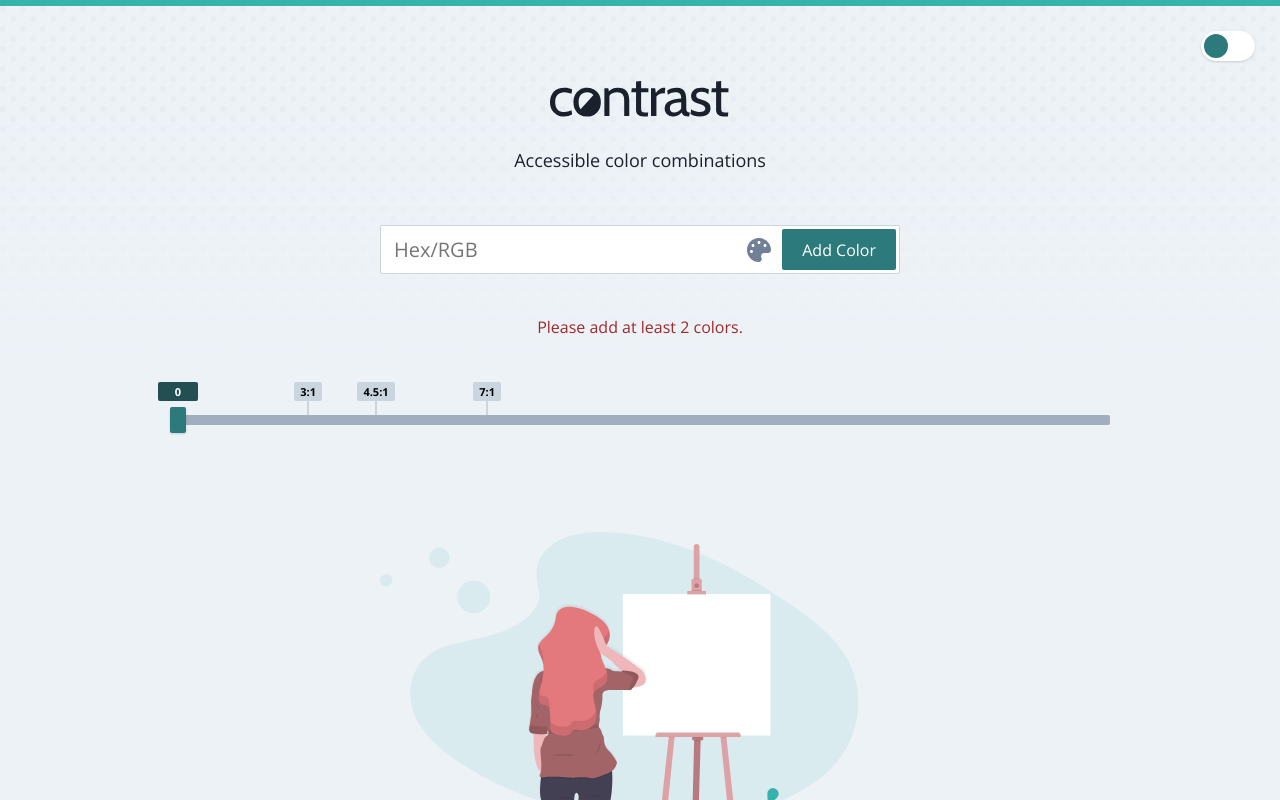
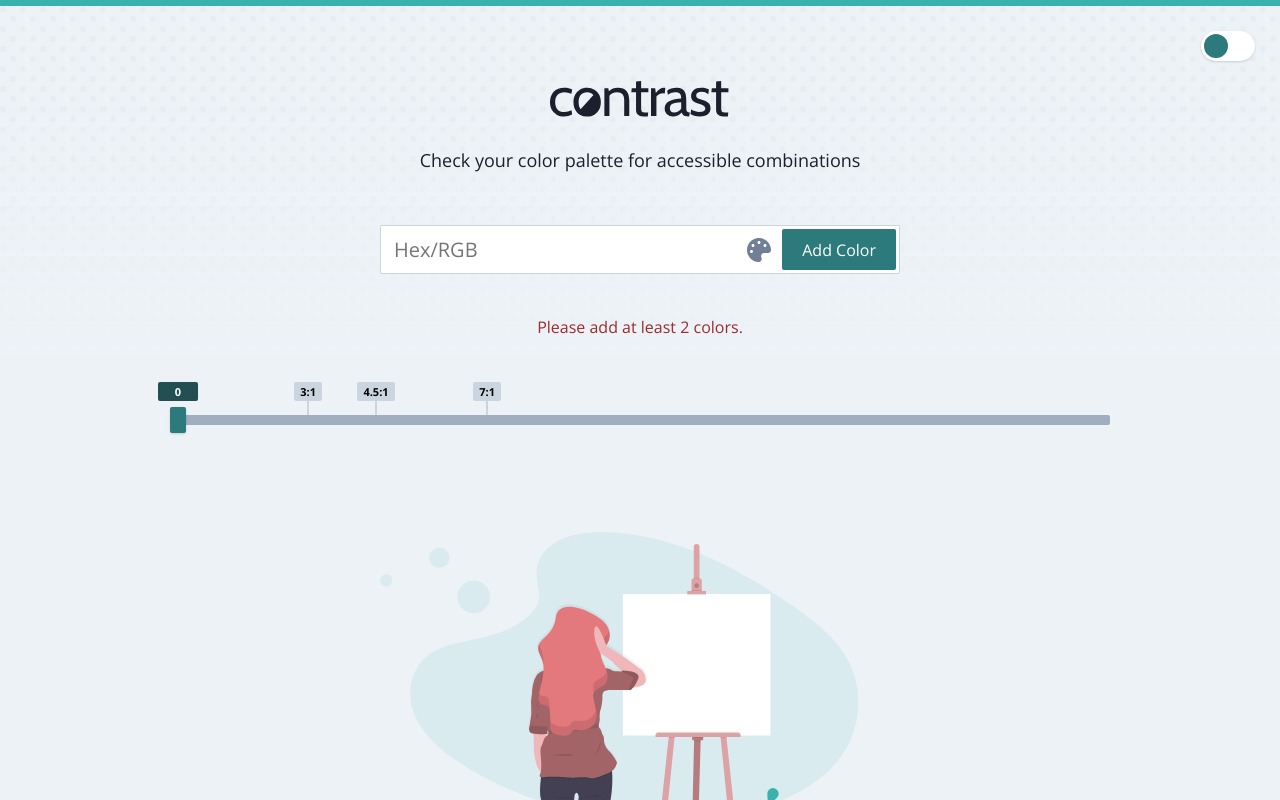
Before and after one commit to crgeary/contrast, a React (Create React App) app: page / in a window 1280 px wide. Shown: the top 800 px of the page. Built offline with nearby package versions, Linux system fonts and the light colour scheme.

Commit message:
change heading description/message

```diff
--- a/src/App.js
+++ b/src/App.js
@@ -112,7 +112,7 @@ export default class App extends Component {
 
                 <Header doDarkModeToggle={this.doDarkModeToggle}>
                     <Logo />
-                    <HeaderDescription>Accessible color combinations</HeaderDescription>
+                    <HeaderDescription>Check your color palette for accessible combinations</HeaderDescription>
                 </Header>
 
                 {this.state.currentColor && <Popup closePopup={this.doClosePopup}><SwatchDetail color={this.state.currentColor} /></Popup>}
```
